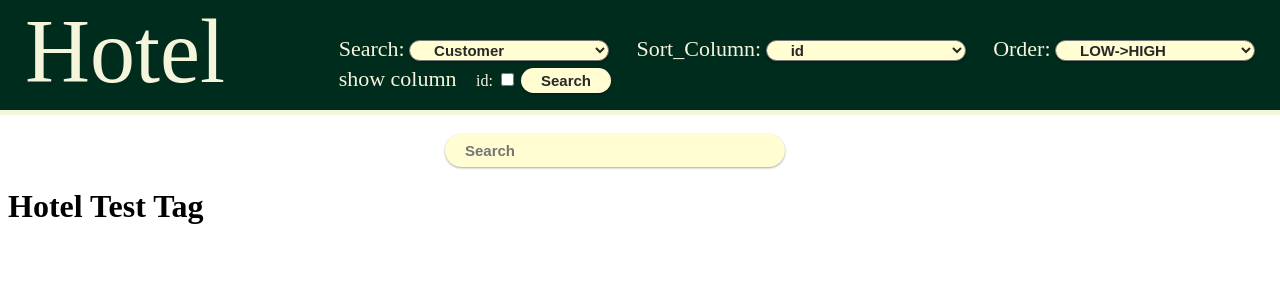
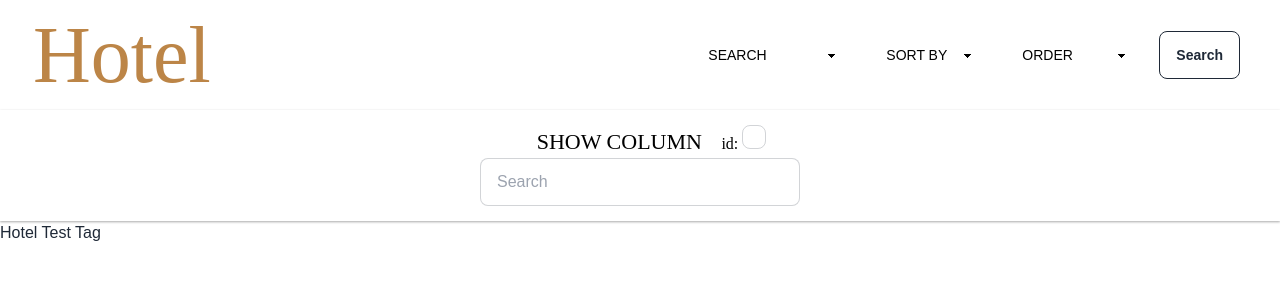
Before and after one commit to xNatthapol/DB-Hotel-Project, a Django app: page /hotel/ in a window 1280 px wide. Shown: the top 300 px of the page. Run offline with Django 4.2, Linux system fonts and the light colour scheme; some libraries are stand-ins or nearby versions.

Commit message:
update ui

```diff
--- a/hotel/templates/index.html
+++ b/hotel/templates/index.html
@@ -2,9 +2,9 @@
 
 {% block content %}
 <style>
-    body {
+    /* body {
         padding-top: 110px;
-    }
+    } */
 </style>
 <!DOCTYPE html>
 <html>
--- a/hotel/templates/navbar.html
+++ b/hotel/templates/navbar.html
@@ -1,209 +1,130 @@
 <style>
+    * {
+        box-sizing: border-box;
+        margin: 0;
+        padding: 0;
+    }
+
     body {
-        padding-top: 110px;
+        font-family: 'Barlow Semi Condensed', sans-serif;
+        background-color: #fff;
     }
 
     .navbar {
-        width: 100%;
+        display: flex;
+        align-items: center;
+        justify-content: space-between;
         height: 110px;
-        position: fixed;
-        top: 0;
-        left: 0;
-        margin: 0px;
-        right: 0;
-        background-color: #002C1D;
-        border-bottom: #F5F5DC solid 5px;
+        background-color: #fff ;
     }
 
     .navbar-brand {
         font-family: Riesling;
-        font-size: 90px;
+        font-size: 80px;
         font-weight: 400;
-        color: #F5F5DC;
+        color: #bc8547;
         word-wrap: break-word;
         margin-left: 25px;
         text-decoration: none;
     }
 
     .nav-right {
-        font-family: 'Barlow Semi Condensed', sans-serif;
-        position: fixed;
+        color: #000000;
         display: flex;
-        right: 0;
-        top: 20px;
-        margin-right: 25px;
+        margin-right: 2rem;
         list-style: none;
+        gap: 1rem;
     }
 
-    .log-auths {
-        font-family: 'Barlow Semi Condensed', sans-serif;
-        background-color: #FFFDD1;
-        border-radius: 3px;
-        box-shadow: rgba(0, 0, 0, 0.12) 0px 1px 3px, rgba(0, 0, 0, 0.24) 0px 1px 2px;
-        border: none;
-        margin-left: 25px;
-        /* padding: 9px; */
-        font-size: 15px;
-        font-weight: 600;
-        color: #282828;
-        word-wrap: break-word;
-        padding-top: 9px;
-        height: 40px;
-    }
-
-    .nav-link {
-        color: #282828;
-        text-decoration: none;
-        padding-left: 20px;
-        padding-right: 20px;
-    }
-
-    .about-us {
-        font-family: 'Barlow Semi Condensed', sans-serif;
-        text-decoration: none;
-        background-color: #FFFDD1;
+    .log-auths, .about-us, .search-box, .search-select {
+        background-color: #fff ;
         border-radius: 25px;
         box-shadow: rgba(0, 0, 0, 0.12) 0px 1px 3px, rgba(0, 0, 0, 0.24) 0px 1px 2px;
         border: none;
-        margin-left: 50px;
-        padding: 9px;
         font-size: 15px;
         font-weight: 600;
-        color: #282828;
+        color: #000000;
         word-wrap: break-word;
-        padding-left: 20px;
-        padding-right: 20px;
+        padding: 9px;
         margin-top: 5.5px;
-        width: 110px;
-        height: 15px;
+        width: auto;
         line-height: 11px;
     }
 
-    .search-box {
-        font-family: 'Barlow Semi Condensed', sans-serif;
-        text-decoration: none;
-        background-color: #FFFDD1;
-        border-radius: 25px;
-        box-shadow: rgba(0, 0, 0, 0.12) 0px 1px 3px, rgba(0, 0, 0, 0.24) 0px 1px 2px;
-        border: none;
-        padding: 9px;
-        font-size: 15px;
-        font-weight: 600;
-        color: #282828;
-        word-wrap: break-word;
-        padding-left: 20px;
-        padding-right: 20px;
-        margin-top: 5.5px;
-        width: 300px;
-        height: 15px;
-        line-height: 11px;
+    .search-select {
+        width: 200px;
     }
 
     .search-div {
-        position: center;
         text-align: center;
-        margin-right: 50px;
-        margin-top: 10px;
-        margin-bottom: 20px;
+        background-color: #fff ;
+        margin: 0 auto;
+        width: 100%;
+        padding: 15px;
+        box-shadow: rgba(0, 0, 0, 0.12) 0px 1px 3px, rgba(0, 0, 0, 0.24) 0px 1px 2px;
     }
 
-    .search-select {
-        font-family: 'Barlow Semi Condensed', sans-serif;
-        width: 200px;
-        background-color: #FFFDD1;
-        border-radius: 25px;
-        box-shadow: rgba(0, 0, 0, 0.12) 0px 1px 3px, rgba(0, 0, 0, 0.24) 0px 1px 2px;
-        font-size: 15px;
-        font-weight: 600;
-        color: #282828;
+    .nav-text, .nav-small {
+        color: #000000;
+        font-family: Riesling;
         word-wrap: break-word;
-        padding-left: 20px;
-    }
-
-    .submit-btn {
-        font-family: 'Barlow Semi Condensed', sans-serif;
-        text-decoration: none;
-        background-color: #FFFDD1;
-        border-radius: 25px;
-        box-shadow: rgba(0, 0, 0, 0.12) 0px 1px 3px, rgba(0, 0, 0, 0.24) 0px 1px 2px;
-        border: none;
-        padding: 5px;
-        font-size: 15px;
-        font-weight: 600;
-        color: #282828;
-        word-wrap: break-word;
-        padding-left: 20px;
-        padding-right: 20px;
-        margin-top: 5.5px;
-        width: 90px;
-        height: 25px;
-        line-height: 11px;
     }
 
     .nav-text {
-        font-family: Riesling;
         font-size: 22px;
-        font-weight: 50;
-        color: #F5F5DC;
-        word-wrap: break-word;
         margin-left: 23px;
         text-decoration: none;
     }
+
     .nav-small {
-        font-family: Riesling;
         font-size: 16px;
-        font-weight: 35;
-        color: #F5F5DC;
-        word-wrap: break-word;
         margin-left: 15px;
         text-decoration: none;
     }
-
-
 </style>
 
+<link href="https://cdn.jsdelivr.net/npm/daisyui@4.4.2/dist/full.min.css" rel="stylesheet" type="text/css" />
+<script src="https://cdn.tailwindcss.com"></script>
 
 <nav class="navbar navbar-expand-lg navbar-dark">
-    <a class ="navbar-brand" href="{% url 'hotel:index' %}">Hotel</a>
-
-    <ul class="nav-right">
+    <a class="navbar-brand" href="{% url 'hotel:index' %}">Hotel</a>
+    <form class="nav-right" action="{% url 'hotel:index' %}" method="post">
+        {% csrf_token %}
         <li>
-        <form action="{% url 'hotel:index' %}" method="post">
-            {% csrf_token %}
-            <td>
-               <label class="nav-text" for="search">Search:</label>
-                <select class="search-select" id="search" name="search">
+            <select class="select select-ghost w-full max-w-xs" id="search" name="search">
+                <option disabled selected>SEARCH</option>
                 {% for option in options %}
-                        <option value="{{ option }}" {% if option == search %}selected{% endif %}>{{ option }}</option>
+                    <option class="about-us" value="{{ option }}" {% if option == search %}selected{% endif %}>{{ option }}</option>
                 {% endfor %}
             </select>
-               <label class="nav-text" for="order_by">Sort_Column:</label>
-                <select class="search-select" id="order_by" name="order_by">
+        </li>
+        <li>
+            <select class="select select-ghost w-full max-w-xs" id="order_by" name="order_by">
+                <option disabled selected>SORT BY</option>
                 {% for field in fields %}
                     <option value="{{ field }}" {% if field == order_by %}selected{% endif %}>{{ field }}</option>
                 {% endfor %}
             </select>
-               <label class="nav-text" for="selected">Order:</label>
-                <select class="search-select" id="selected" name="selected">
+        </li>
+        <li>
+            <select class="select select-ghost w-full max-w-xs" id="selected" name="selected">
+                <option disabled selected>ORDER</option>
                 <option value="LOW->HIGH" {% if 'LOW->HIGH' == selected %}selected{% endif %}>LOW->HIGH</option>
                 <option value="HIGH->LOW" {% if 'HIGH->LOW' == selected %}selected{% endif %}>HIGH->LOW</option>
             </select>
-            </td>
-        <br>
-            <label class="nav-text">show column</label>
+        </li>
+        <td><input class="btn btn-outline" type="submit" value="Search"></td>
+    </form>
+</nav>
+
+<div class="search-div">
+    <label class="nav-text">SHOW COLUMN</label>
     {% for field in fields %}
         <label class="nav-small">{{ field }}:
-                <input type="checkbox" name="fields" value="{{ field }}" {% if field in selected_fields %}checked{% endif %}>
+            <input class="checkbox" type="checkbox" name="fields" value="{{ field }}" {% if field in selected_fields %}checked{% endif %}>
         </label>
     {% endfor %}
-            <td><input class="submit-btn" type="submit" value="Search"></td>
-        </form>
-        </li>
-
-    </ul>
-</nav>
-<div class="search-div">
     <form method="get" action="{% url 'hotel:index' %}">
-        <input class="search-box" type="text" id="search" name="search" placeholder="Search" value="{{ search_cocktail }}">
+        <input class="input input-bordered w-full max-w-xs" type="text" id="search" name="search" placeholder="Search" value="{{ search_cocktail }}">
     </form>
 </div>
```
Also changed, not shown: hotel/templates/export_table.html (+12 -2 lines). Lines whose indentation alone changed are shown as unchanged.
